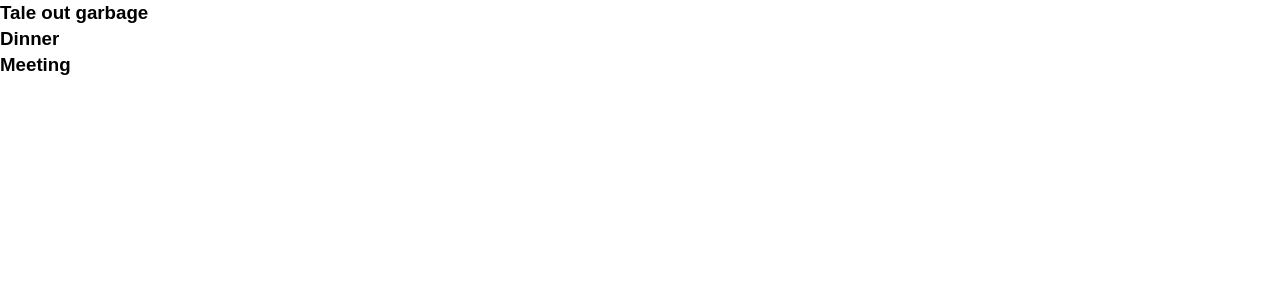
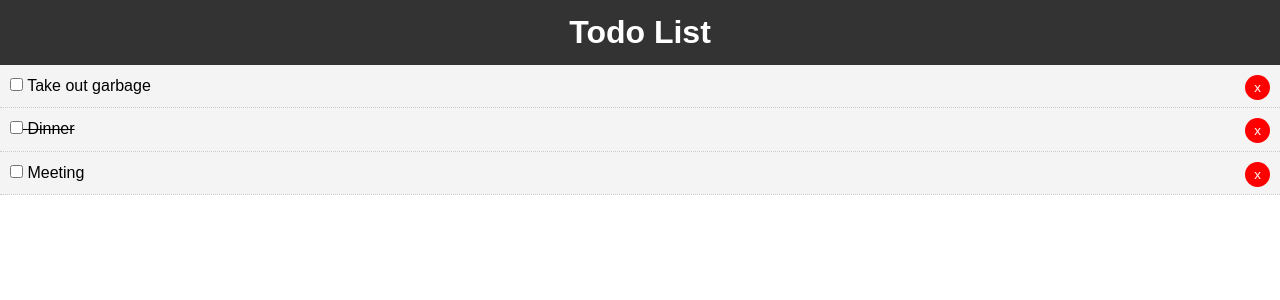
Before and after one commit to Asif1924/Todo-React, a React (Create React App) app: page / in a window 1280 px wide. Shown: the top 300 px of the page. Built offline with nearby package versions, Linux system fonts and the light colour scheme.

Commit message:
added components, headers, styles

```diff
--- a/src/App.js
+++ b/src/App.js
@@ -1,5 +1,6 @@
 import React, {Component} from 'react';
-import Todos from './components/Todos'
+import Todos from './components/Todos';
+import Header from './components/layout/Header';
 import './App.css';
 
 class App extends Component {
@@ -9,13 +10,13 @@ class App extends Component {
 
       {
         id: 1,
-        title:'Tale out garbage',
+        title:'Take out garbage',
         completed: false
       },
       {
         id: 2,
         title:'Dinner',
-        completed: false
+        completed: true
       },
       {
         id: 3,
@@ -27,11 +28,32 @@ class App extends Component {
     ]
   }
 
+  //Toggle complete
+  markComplete = (id) => {
+    console.log('App hello ' + id);
+    this.setState({todos: this.state.todos.map(todo =>{
+      if(todo.id===id){
+        todo.completed=!todo.completed;
+      }
+      return todo;
+    })});
+  }
+
+  //Delete todo
+  delTodo = (id) => {
+    console.log(id);
+    this.setState({todos: [...this.state.todos.filter(todo => todo.id !== id)]});
+  }
+
   render(){
     console.log(this.state.todos);
     return (
       <div className="App">
-        <Todos todos={this.state.todos}/>
+        <Header/>
+        <Todos todos={this.state.todos}
+        markComplete={this.markComplete}
+        delTodo={this.delTodo}
+        />
       </div>
     );
   }
--- a/src/components/TodoItem.js
+++ b/src/components/TodoItem.js
@@ -0,0 +1,60 @@
+import React, { Component } from 'react'
+import PropTypes from 'prop-types';
+
+export class TodoItem extends Component {
+
+    getStyle = () => {
+
+        return{
+            background: '#f4f4f4',
+            padding: '10px',
+            borderBottom: '1px #ccc dotted',
+            textDecoration: this.props.todo.completed ? 'line-through' : 'none'
+        }
+
+        /*
+        if(this.props.todo.completed){
+            return {
+                textDecoration: 'line-through'
+            }
+        }else{
+            return{
+                textDecoration: 'none'
+            }
+        }*/
+    }
+
+    markComplete = (e) => {
+        console.log(this.props);
+    }
+
+    render() {
+        const { id, title } = this.props.todo;
+        return (
+            <div style={this.getStyle()}>
+                <p>
+                    <input type="checkbox" onChange={this.props.markComplete.bind(this,id)}/> {'    '}
+                    {title}
+                    <button onClick={this.props.delTodo.bind(this.id)} style={btnStyle}>x</button>
+                </p>
+            </div>
+        );
+    }
+}
+
+// PropTypes
+TodoItem.propTypes={
+    todo: PropTypes.object.isRequired
+  }
+
+const btnStyle={
+    background:'#ff0000',
+    color:'#fff',
+    border:'none',
+    padding:'5px 9px',
+    borderRadius:'50%',
+    cursor:'pointer',
+    float:'right'
+}
+
+export default TodoItem
--- a/src/components/Todos.js
+++ b/src/components/Todos.js
@@ -1,12 +1,24 @@
 import React, {Component} from 'react';
+import TodoItem from './TodoItem';
+import PropTypes from 'prop-types';
 
 class Todos extends Component {
+
+    markComplete = () => {
+      console.log('HEllo');
+    }
+
     render(){
       console.log(this.props.todos);
         return this.props.todos.map( (todo) => (
-            <h3>{todo.title}</h3>
+            <TodoItem key={todo.id} todo={todo} markComplete={this.props.markComplete} delTodo={this.props.delTodo}/>
         ));
     }
 }
 
+// PropTypes
+Todos.propTypes={
+  todos: PropTypes.array.isRequired
+}
+
 export default Todos;
--- /dev/null
+++ b/src/components/layout/Header.js
@@ -0,0 +1,18 @@
+import React from 'react'
+
+function Header() {
+    return (
+        <div>
+            <header style={headerStyle}><h1>Todo List</h1></header>
+        </div>
+    )
+}
+
+const headerStyle={
+    background:'#333',
+    color:'#fff',
+    textAlign:'center',
+    padding:'10px'
+}
+
+export default Header;
```
